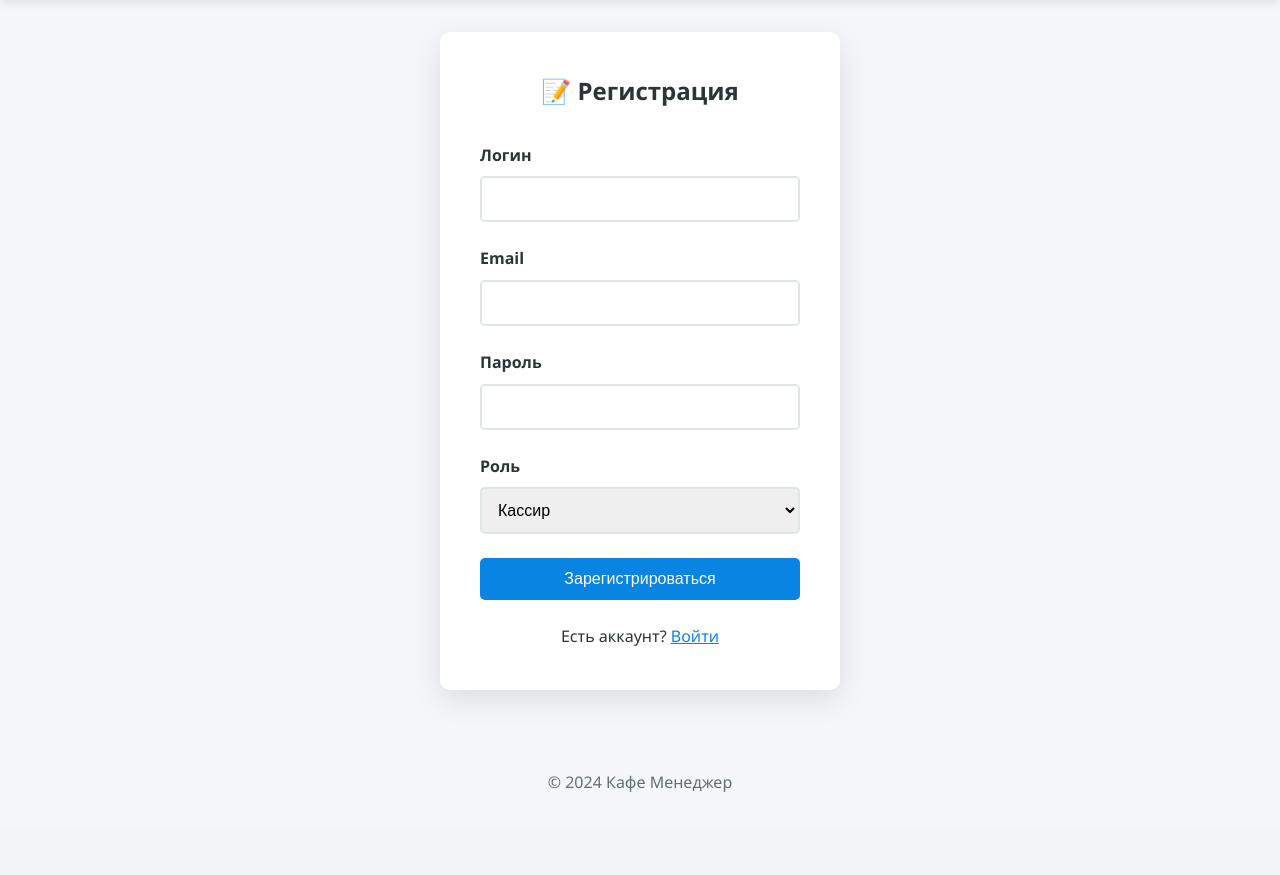
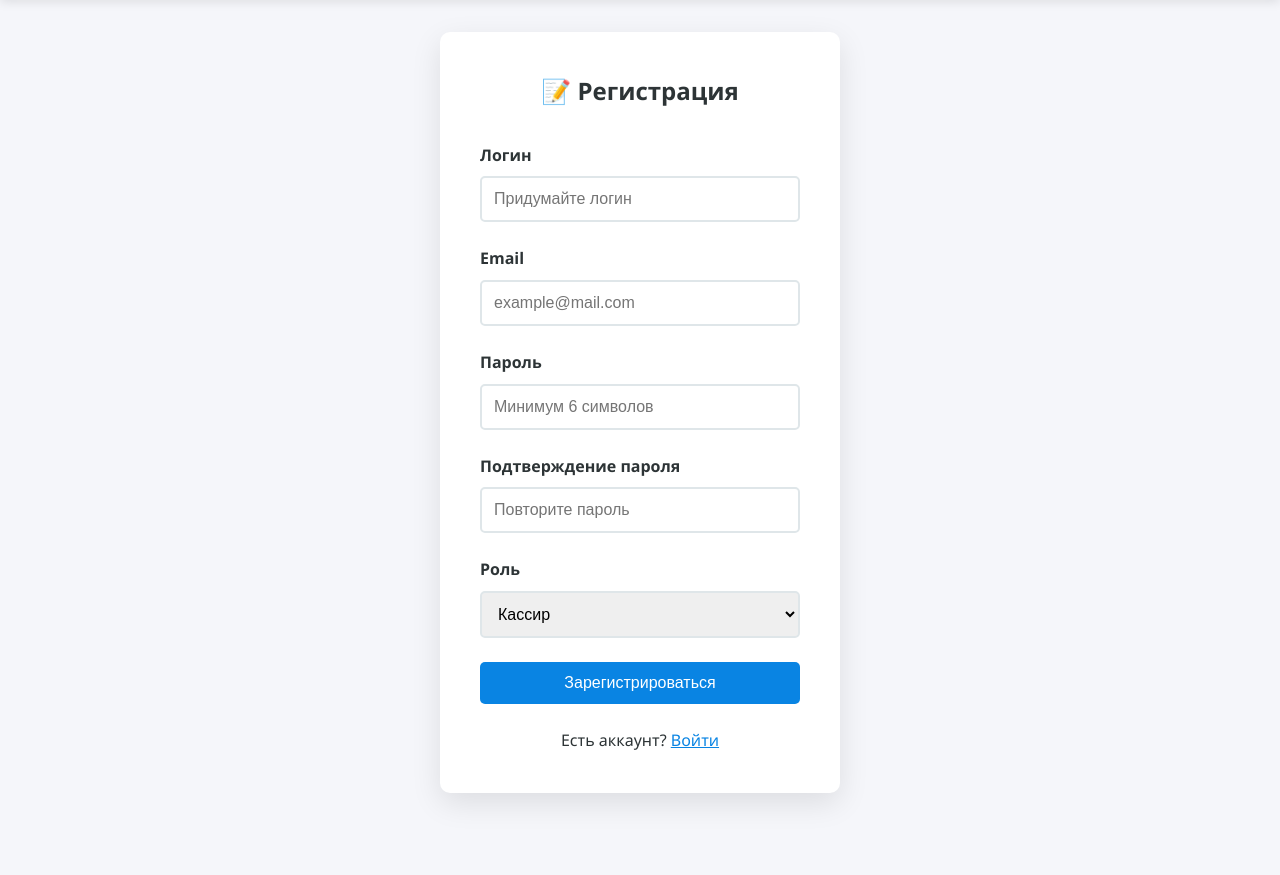
Before and after one commit to Maga-nan/cafe_manager, a Flask app: page /auth/register in a window 1280 px wide. Shown: the part 70-945 px from the top of the page. Before the commit the page ends 862 px from the top, so only its background shows below. Run offline with Flask 3, Linux system fonts and the light colour scheme.

Commit message:
Update register.html

```diff
--- a/templates/register.html
+++ b/templates/register.html
@@ -1,27 +1,29 @@
 {% extends "base.html" %}
-
 {% block title %}Регистрация{% endblock %}
-
 {% block content %}
 <div class="auth-container">
     <div class="auth-card">
         <h2>📝 Регистрация</h2>
         <form method="POST" class="auth-form">
             <div class="form-group">
-                <label for="username">Логин</label>
-                <input type="text" id="username" name="username" required>
+                <label>Логин</label>
+                <input type="text" name="username" required placeholder="Придумайте логин">
             </div>
             <div class="form-group">
-                <label for="email">Email</label>
-                <input type="email" id="email" name="email" required>
+                <label>Email</label>
+                <input type="email" name="email" required placeholder="example@mail.com">
             </div>
             <div class="form-group">
-                <label for="password">Пароль</label>
-                <input type="password" id="password" name="password" required>
+                <label>Пароль</label>
+                <input type="password" name="password" required placeholder="Минимум 6 символов">
             </div>
             <div class="form-group">
-                <label for="role">Роль</label>
-                <select id="role" name="role">
+                <label>Подтверждение пароля</label>
+                <input type="password" name="confirm_password" required placeholder="Повторите пароль">
+            </div>
+            <div class="form-group">
+                <label>Роль</label>
+                <select name="role">
                     <option value="cashier">Кассир</option>
                     <option value="manager">Менеджер</option>
                 </select>
```
